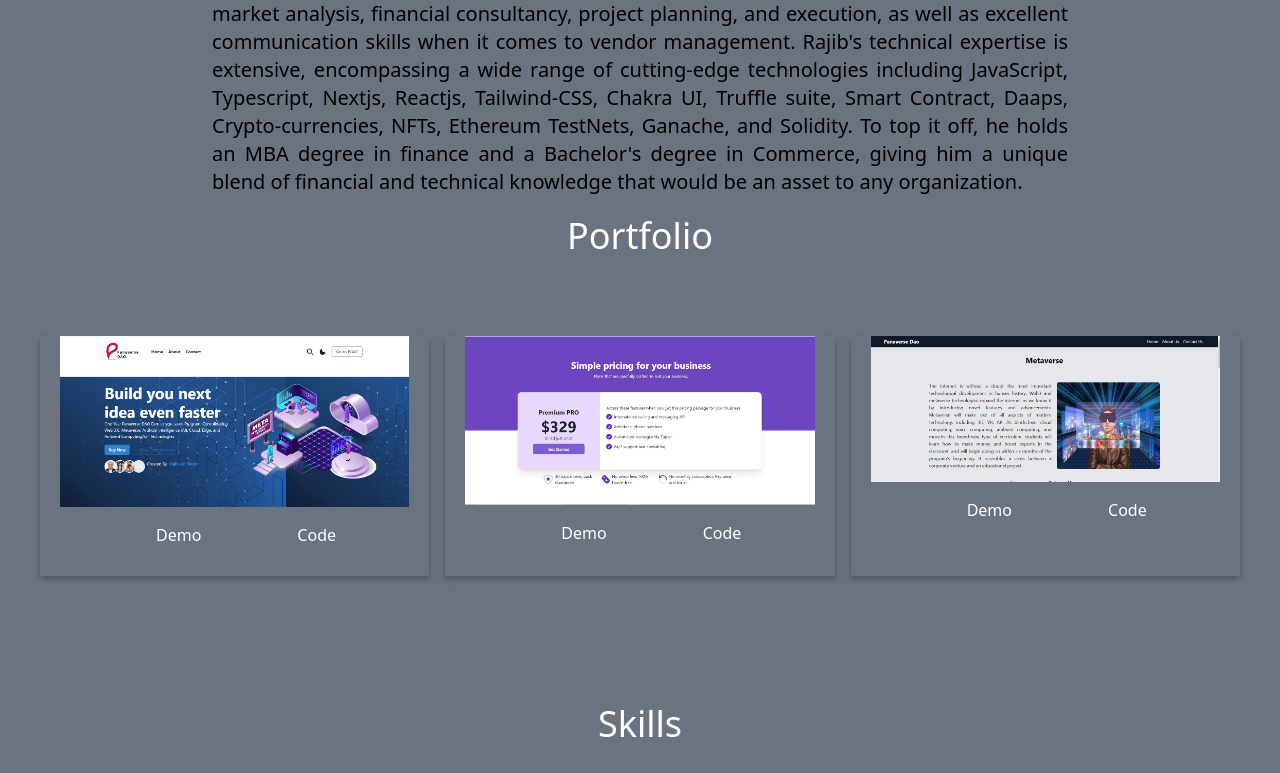
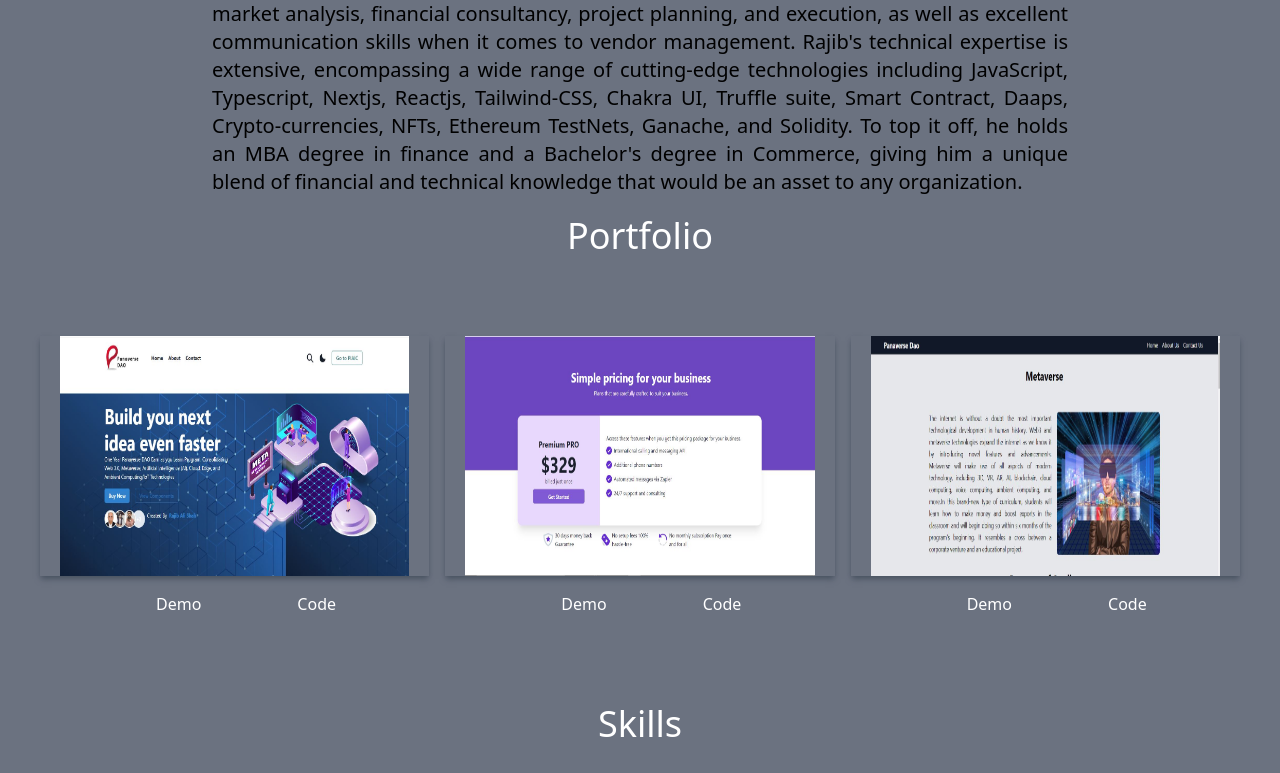
Before and after one commit to RajibAliShah/newResume, a Next.js app: page / in a window 1280 px wide. Shown: the part 542-1315 px from the top of the page. Built offline with nearby package versions, Linux system fonts and the light colour scheme.

Commit message:
Add files via upload

```diff
--- a/app/components/Portfolio.tsx
+++ b/app/components/Portfolio.tsx
@@ -11,14 +11,14 @@ const Portfolio = () => {
       {/* card 1 */}
       <div className=
       'space-x-20 mt-10 px-5 text-white shadow-md shadow-gray-600 h-60 hover:scale-105 duration-75'>
-        <Image
+        {/* <Image
          src="/images/1.jpg"
          alt="1"
-         height={600}
-         width="400"
-        />
-        {/* <img
-        src='/images/1.jpg' alt='1' className='w-screen h-60'></img> */}
+         height={400}
+         width="300"
+        /> */}
+        <img
+        src='/images/1.jpg' alt='1' className='w-screen h-60'></img>
         <button className='p-4 hover:scale-105 duration-75'>
             <a href='https://website-nmf2-90uhmdcw6-rajibalishah.vercel.app/' target={"_blank"}
             className="hover:scale-105 duration-75">
@@ -34,13 +34,13 @@ const Portfolio = () => {
 <div>
       <div className=
       'space-x-20 mt-10 px-5 text-white shadow-md shadow-gray-600 h-60 hover:scale-105 duration-75'>
-        <Image
+        {/* <Image
          src="/images/2.jpg"
          alt="2"
-         height={600}
-         width="400"
-        />
-        {/* <img src='/images/2.jpg' alt='1' className='w-screen h-60'></img> */}
+         height={400}
+         width="300"
+        /> */}
+        <img src='/images/2.jpg' alt='1' className='w-screen h-60'></img>
         <button className='p-4 hover:scale-105 duration-75'>
             <a href='https://pricing-l5l5.vercel.app/' target={"_blank"}
             className="hover:scale-105 duration-75">
@@ -57,13 +57,13 @@ const Portfolio = () => {
         <div>
       <div className=
       'space-x-20 px-5 mt-10 text-white shadow-md shadow-gray-600 h-60 hover:scale-105 duration-75'>
-        <Image
+        {/* <Image
          src="/images/3.jpg"
          alt="3"
-         height={600}
-         width="400"
-        />
-        {/* <img src='/images/3.jpg' alt='1' className='w-screen h-60'></img> */}
+         height={400}
+         width="300"
+        /> */}
+        <img src='/images/3.jpg' alt='1' className='w-screen h-60'></img>
         <button className='p-4 hover:scale-105 duration-75'>
             <a href='https://syllabus-ju4x6rs7y-rajibalishah.vercel.app/' target={"_blank"}
             className="hover:scale-105 duration-75">
```
